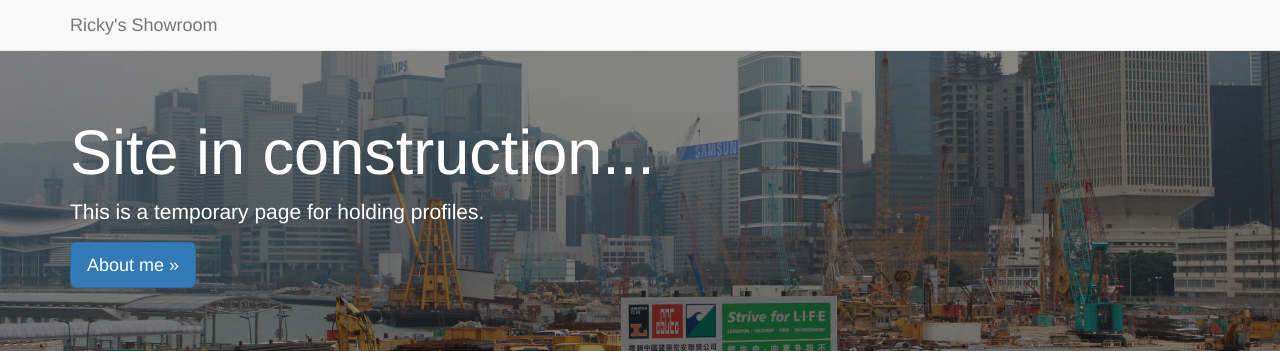
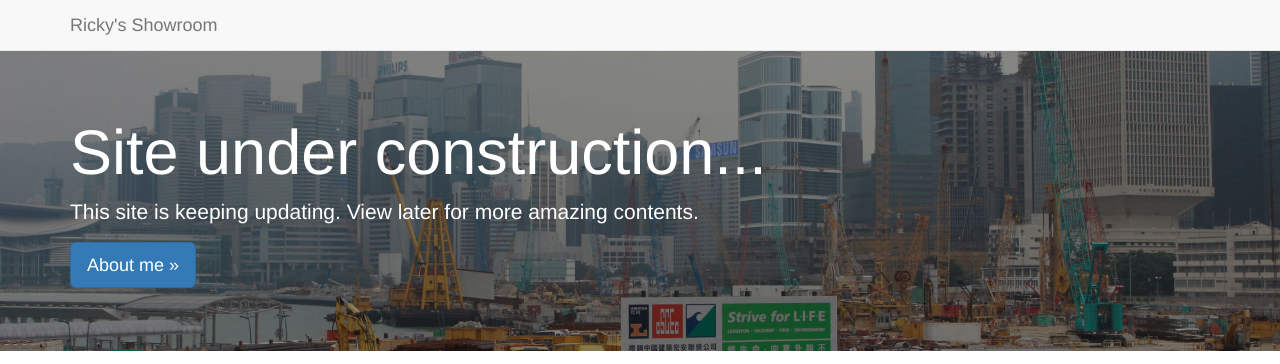
Before and after one commit to rickytsang/Profile, a plain HTML site: page index.html in a window 1280 px wide. Shown: the top 364 px of the page. Drawn offline with nearby package versions, Linux system fonts and the light colour scheme; a script that the page names is missing.

Commit message:
Update index.html

```diff
--- a/index.html
+++ b/index.html
@@ -50,8 +50,8 @@
     <!-- Main jumbotron for a primary marketing message or call to action -->
     <div class="jumbotron">
       <div class="container">
-        <h1>Site in construction...</h1>
-        <p>This is a temporary page for holding profiles.</p>
+        <h1>Site under construction...</h1>
+        <p>This site is keeping updating. View later for more amazing contents. </p>
         <p><a class="btn btn-primary btn-lg" href="About/about.html" role="button">About me &raquo;</a></p>
       </div>
     </div>
```
